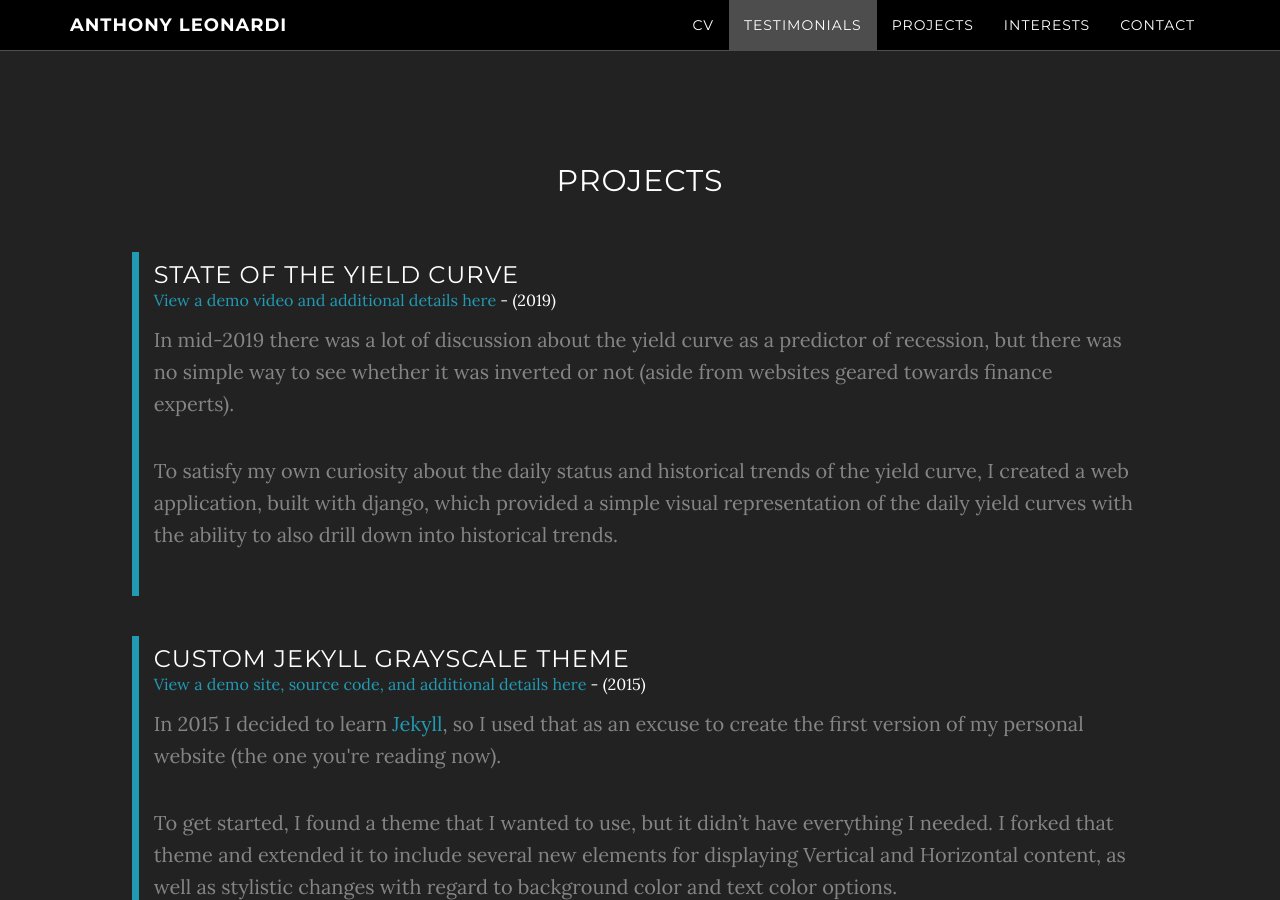
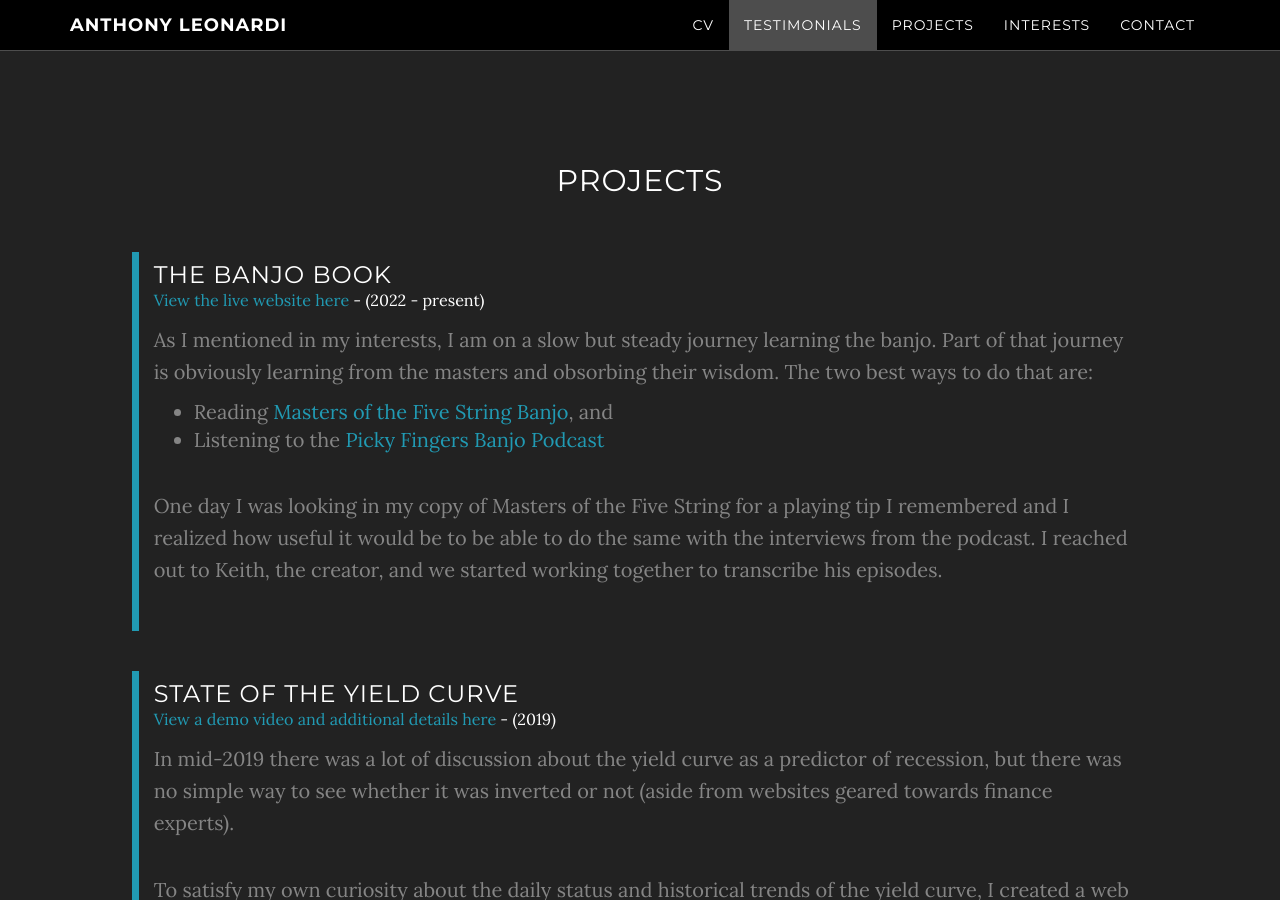
Before and after one commit to AJLeonardi/AJLeonardi, a Jekyll site: the page built from index.html, in a window 1280 px wide and 900 px high, scrolled down 4277 px. Built offline with Jekyll 4.4.1, drawn with Linux system fonts in a browser that asks for light colours.

Commit message:
updated the projects section

```diff
--- a/Gemfile
+++ b/Gemfile
@@ -27,3 +27,6 @@ end
 
 # Performance-booster for watching directories on Windows
 gem "wdm", "~> 0.1.1", :platforms => [:mingw, :x64_mingw, :mswin]
+
+
+gem "webrick", "~> 1.7"
--- a/_includes/Projects.html
+++ b/_includes/Projects.html
@@ -8,6 +8,22 @@
         <div class="col-lg-2">
         </div>
     </div>
+    <div class="row">
+        <div class="col-lg-1"></div>
+        <div class="col-lg-10">
+            <div class="vert-element">
+                <h3>The Banjo Book</h3>
+                <p class='sub-header'><a target='_blank' href="https://TheBanjoBook.com">View the live website here</a> - (2022 - present)</p>
+                <p style="margin-bottom:10px;">As I mentioned in my interests, I am on a slow but steady journey learning the banjo. Part of that journey is obviously learning from the masters and obsorbing their wisdom. The two best ways to do that are:
+                    <ul style="font-size:20px !important;">
+                        <li>Reading <a href="https://drbanjo.com/product/masters-of-the-five-string-banjo-book/">Masters of the Five String Banjo</a>, and</li>
+                        <li>Listening to the <a href="https://www.banjopodcast.com/">Picky Fingers Banjo Podcast</a></li>
+                    </ul></p>
+                <p>One day I was looking in my copy of Masters of the Five String for a playing tip I remembered and I realized how useful it would be to be able to do the same with the interviews from the podcast. I reached out to Keith, the creator, and we started working together to transcribe his episodes.</p>
+            </div>
+        </div>
+        <div class="col-lg-1"></div>
+    </div class="row">
     <div class="row">
         <div class="col-lg-1"></div>
         <div class="col-lg-10">
```
Also changed, not shown: Gemfile.lock.
